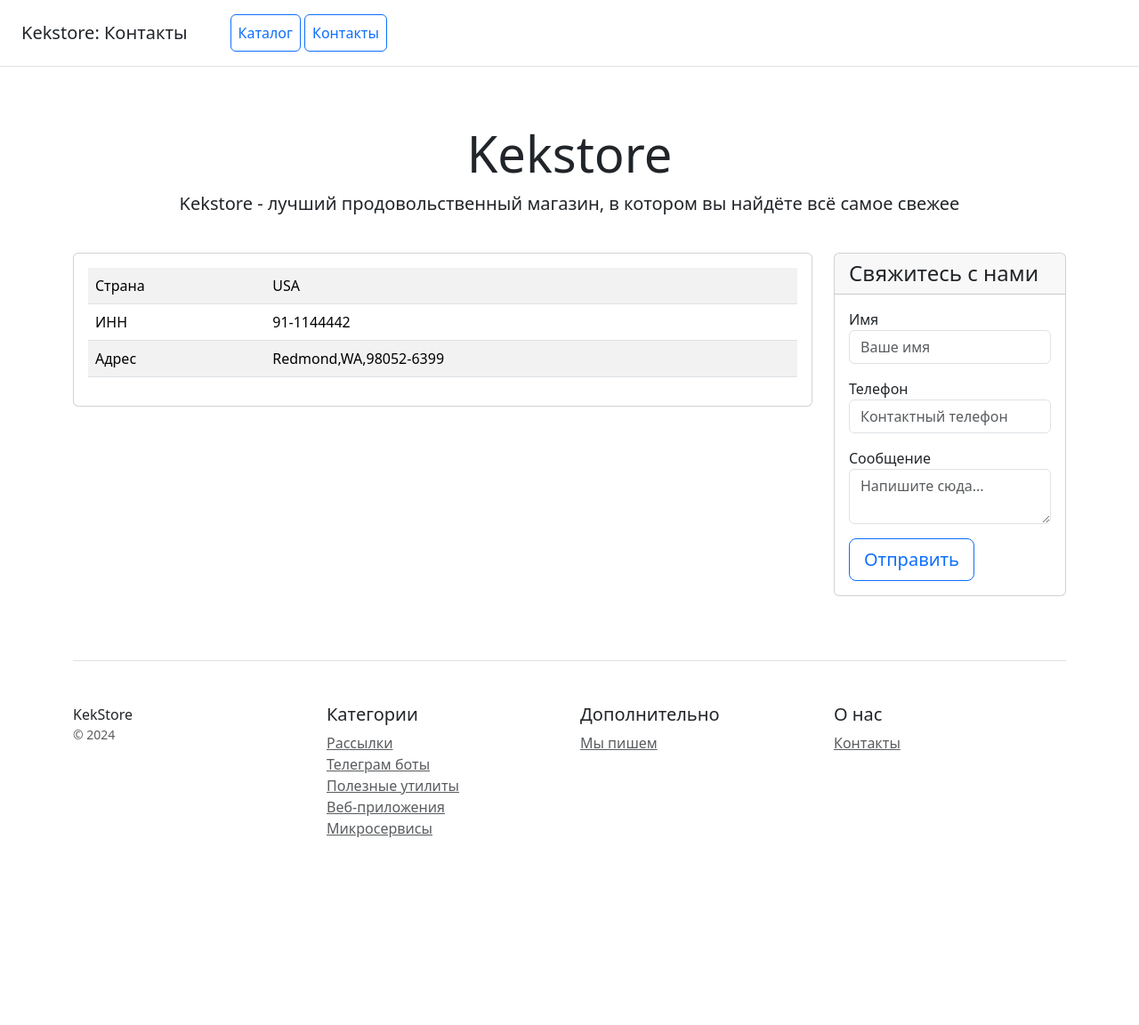
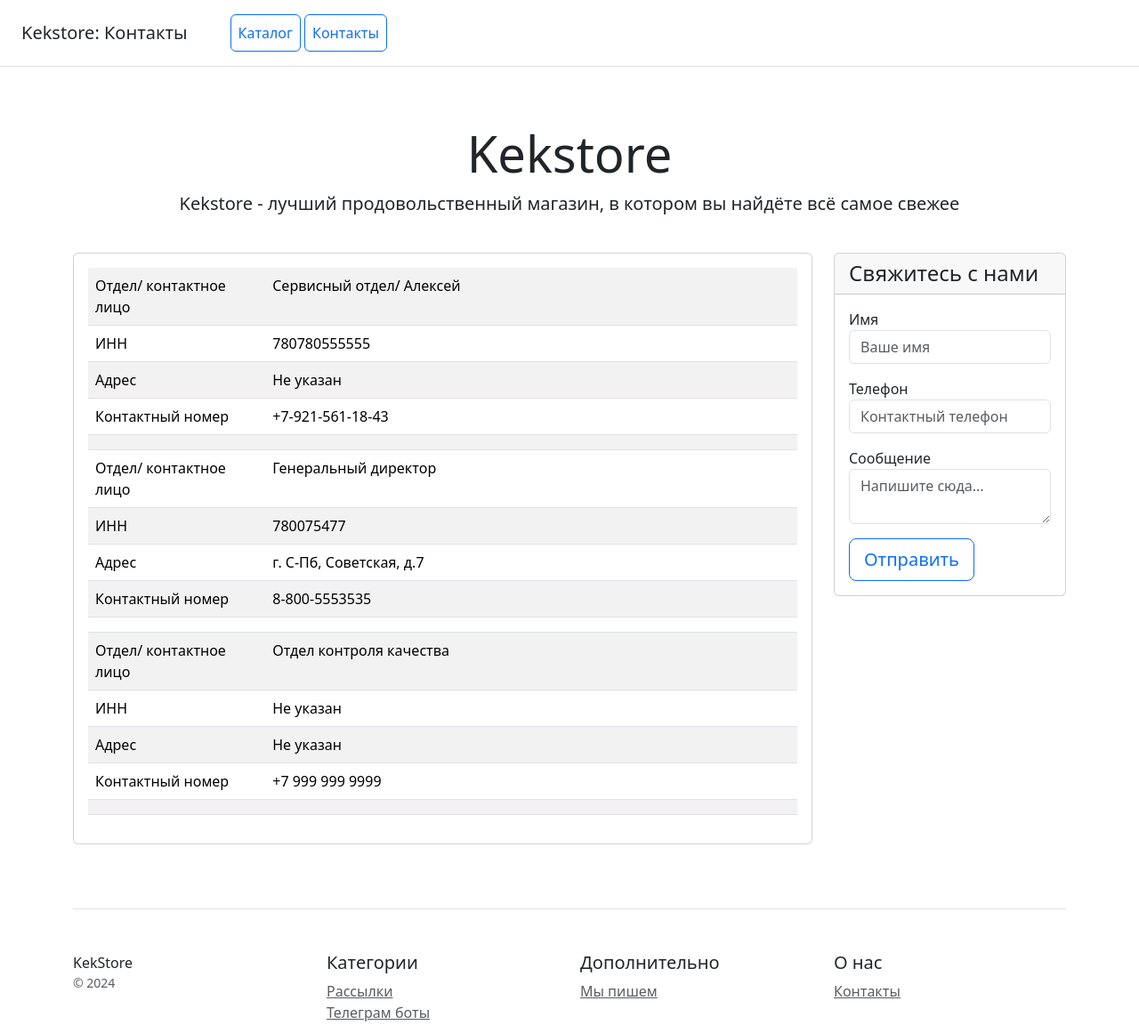
Before and after one commit to Alexman507/2024_20_2, a Django app: page /contacts/ in a window 1280 px wide. Shown: the top 1152 px of the page at 89% size. Before the commit the page ends 941 px from the top, so only its background shows below. Run offline with Django 5.2, Linux system fonts and the light colour scheme; data comes from the database, SQL or seed files in the repository; some libraries are stand-ins or nearby versions.

Commit message:
contact data fix

```diff
--- a/main/templates/main/contacts.html
+++ b/main/templates/main/contacts.html
@@ -9,18 +9,29 @@
             <div class="card mb-4 box-shadow">
                 <div class="card-body">
                     <table class="table table-striped">
+                        {% for object in object_list %}
+
                         <tr>
-                            <td class="w-25">Страна</td>
-                            <td>USA</td>
+                            <td class="w-25">Отдел/ контактное лицо</td>
+                            <td>{{object.name}}</td>
                         </tr>
                         <tr>
                             <td class="w-25">ИНН</td>
-                            <td>91-1144442</td>
+                            <td>{{object.inn}}</td>
                         </tr>
                         <tr>
                             <td class="w-25">Адрес</td>
-                            <td>Redmond,WA,98052-6399</td>
+                            <td>{{object.address}}</td>
                         </tr>
+                        <tr>
+                            <td class="w-25">Контактный номер</td>
+                            <td>{{object.phone}}</td>
+                            </tr>
+                        <tr>
+                            <td class="w-25"></td>
+                            <td></td>
+                        </tr>
+                        {% endfor %}
                     </table>
                 </div>
             </div>
--- a/main/views.py
+++ b/main/views.py
@@ -52,11 +52,11 @@ def pagination(request, page, per_page):
 
 
 def contacts(request):
-    number = len(Order.objects.all())
+    number = len(Contact.objects.all())
     if number > 5:
-        contacts_list = Order.objects.all()[number - 5: number + 1]
+        contacts_list = Contact.objects.all()[number - 5: number + 1]
     else:
-        contacts_list = Order.objects.all()
+        contacts_list = Contact.objects.all()
 
     context = {
         'object_list': contacts_list,
```
